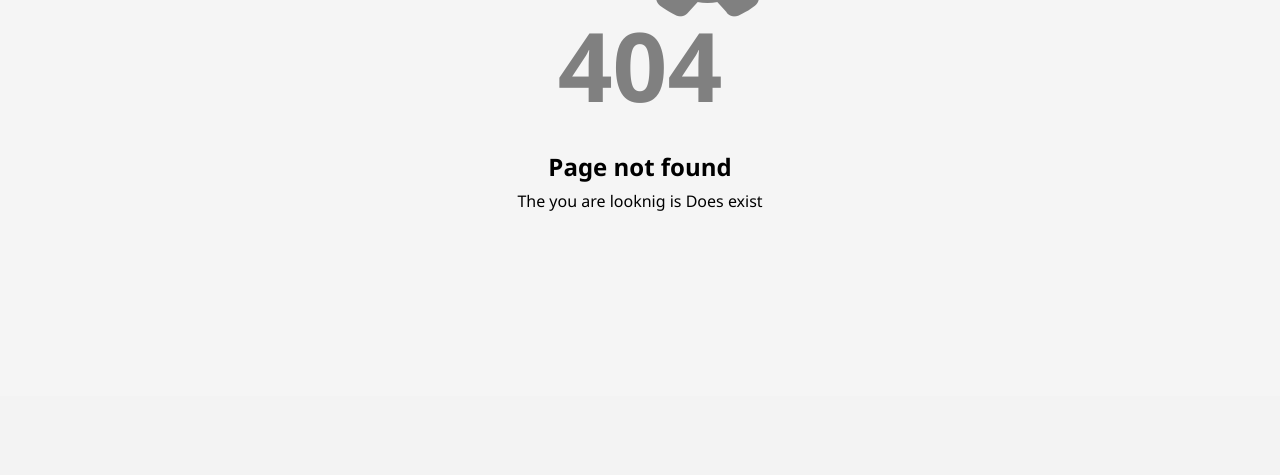
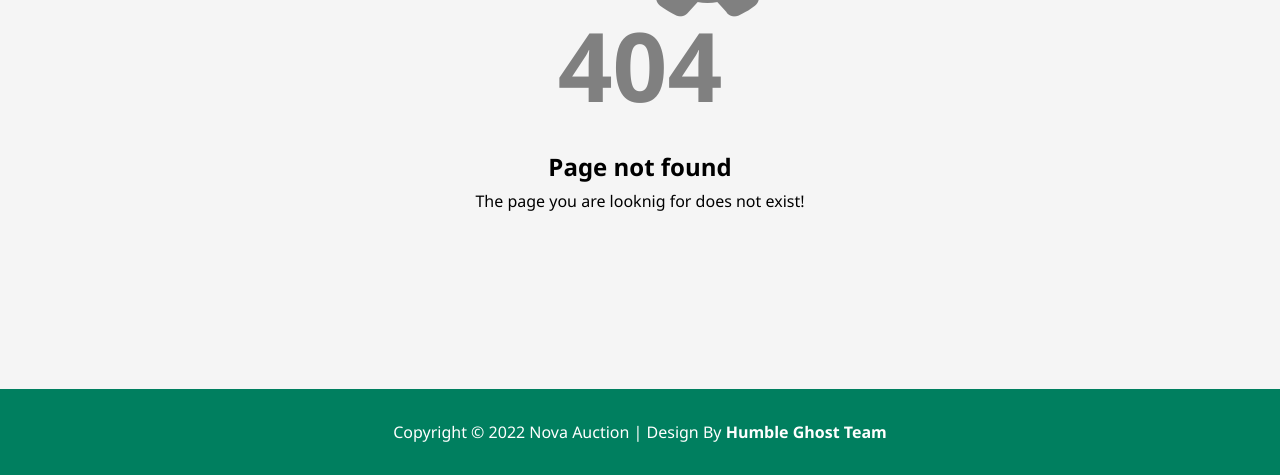
Before and after one commit to m0hammad-2Z/Nova-Auction, a PHP site: page /pages/error.php in a window 1280 px wide. Shown: the part 404-879 px from the top of the page. Before the commit the page ends 615 px from the top, so only its background shows below. Run offline with PHP 8.4, Linux system fonts and the light colour scheme.

Commit message:
Update error.php

```diff
--- a/pages/error.php
+++ b/pages/error.php
@@ -43,8 +43,12 @@ require_once "../lib.php";
             <i class='fa fa-gears'></i>
             <h3>404</h3>
             <h2>Page not found</h2>
-            <p>The you are looknig is Does exist</p>
+            <p>The page you are looknig for does not exist!</p>
 
     </div>
+
+    <footer class='footer'>
+        <p>Copyright © 2022 Nova Auction | Design By <a href='/Nova-Auction/pages/about.php'>Humble Ghost Team</a></p>
+    </footer>
 </body>
 </html>
```
